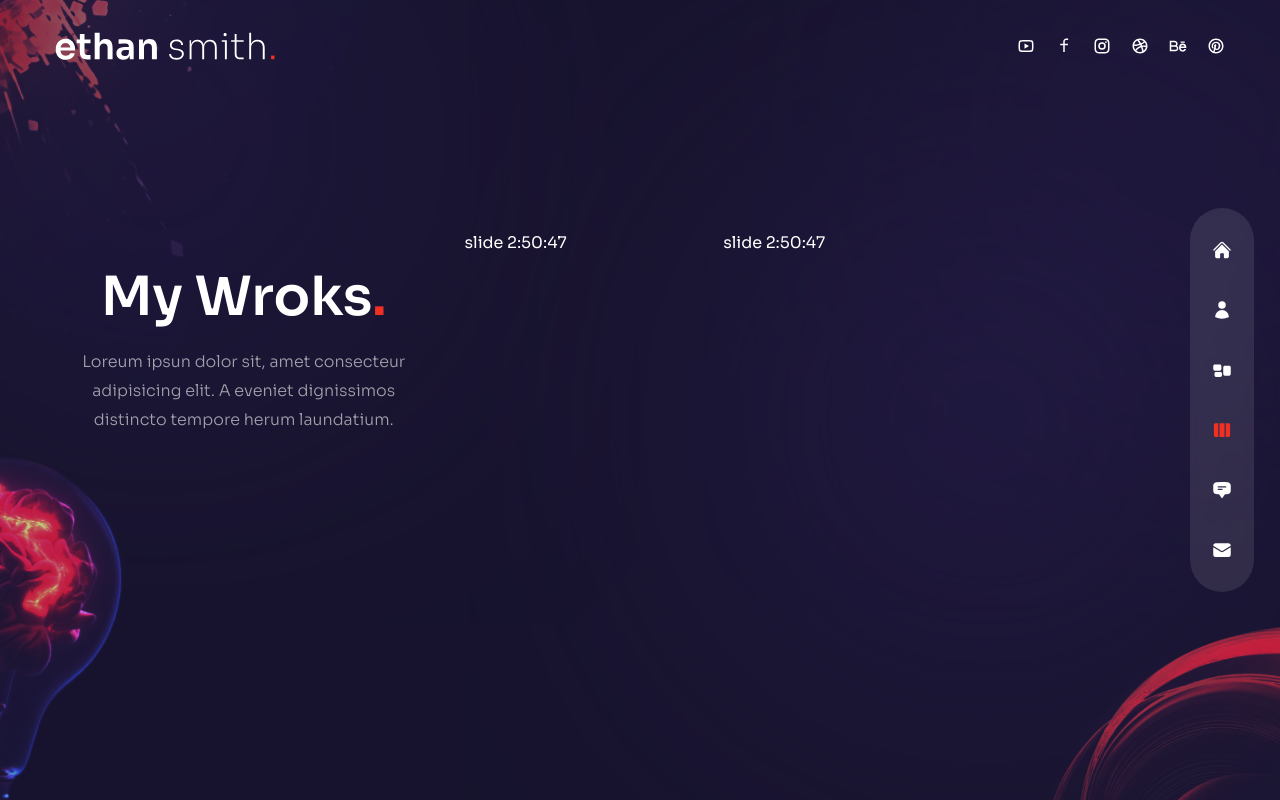
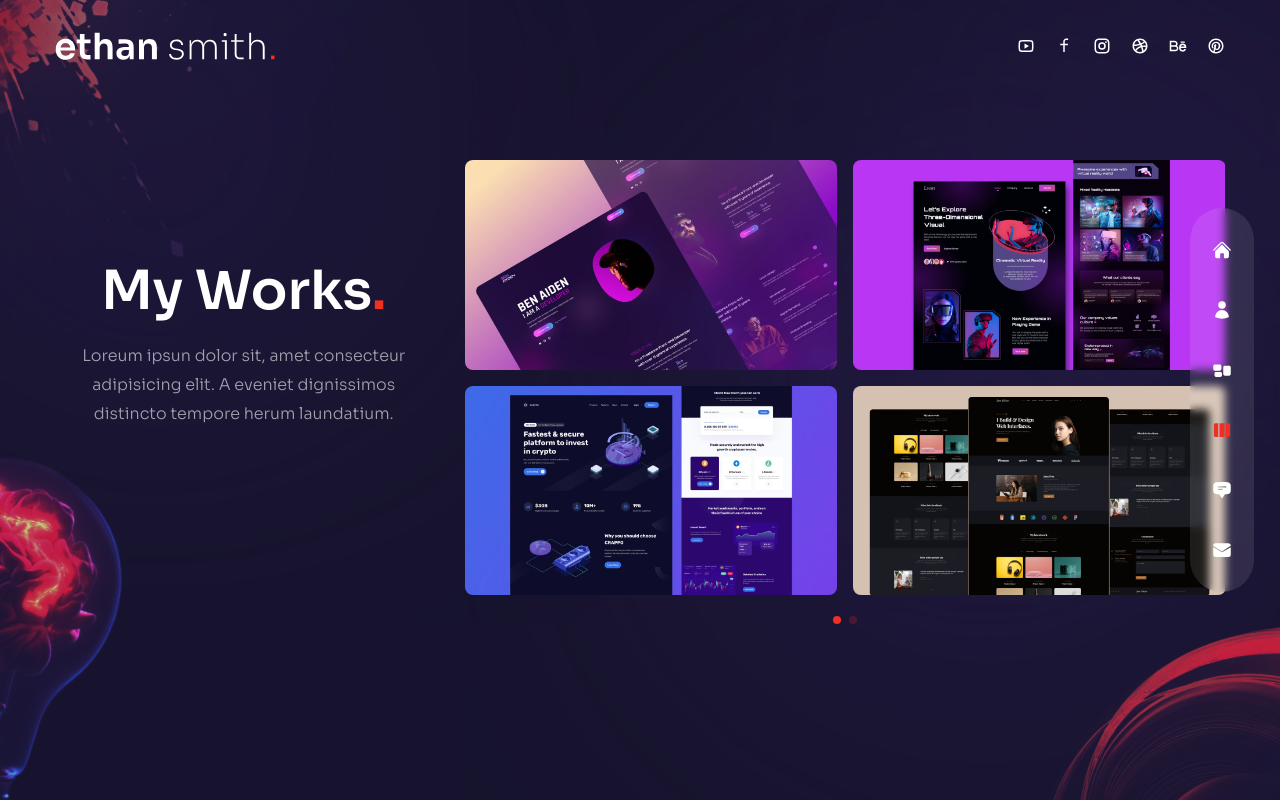
Before and after one commit to inkerton/Ethan_portfolio, a Next.js app: page /work in a window 1280 px wide. Built offline with nearby package versions, Linux system fonts and the light colour scheme.

Commit message:
contact , testimonial, work pages

```diff
--- a/components/TestimonialSlider.js
+++ b/components/TestimonialSlider.js
@@ -1,5 +1,5 @@
 // testimonial data
-const testimonialData = [
+export const testimonialData = [
   {
     image: '/t-avt-1.png',
     name: 'Anne Smith',
@@ -23,8 +23,74 @@
   },
 ];
 
+//import swiper react components
+import {Swiper, SwiperSlide} from 'swiper/react';
+
+//import swiper styles
+import 'swiper/css';
+import 'swiper/css/navigation';
+import 'swiper/css/pagination';
+
+
+//import required modules
+import { Navigation, Pagination } from 'swiper';
+
+//icone
+import { FaQuoteLeft } from 'react-icons/fa';
+
+//next image
+import Image from 'next/image';
+
+
 const TestimonialSlider = () => {
-  return <div>Testimonial Slider</div>;
+  return (
+    <Swiper
+      navigation={true}
+      pagination={{
+        clickable: true,
+      }}
+      modules={[ Navigation, Pagination]}
+      className='h-[400px]'
+    >
+      {
+        testimonialData.map((person,index) => {
+          return (
+            <SwiperSlide key={index}>
+              <div className='flex flex-col items-center md:flex-row gap-x-8 h-full px-16'>
+                {/* avatar, name, position */}
+                <div className='w-full max-w-[300px] flex flex-col xl:justify-center items-center rlative mx-auto xl:mx-0'>
+                  <div className='flex flex-col justify-center text-center'>
+                    {/* avatar */}
+                    <div className='mb-2 mx-auto'>
+                      <Image src={person.image} width={100} height={100} alt='' />
+                    </div>
+                    {/* name */}
+                    <div className='text-lg'>{person.name}</div>
+                    {/* position */}
+                    <div className='text[12px] uppercase font-etralight tracking-widest'>{person.position}</div>
+                  </div>
+                </div>
+                <div>
+                  {/* quote & messages */}
+                  <div className='flex-1 flex flex-col justify-center before:w-[1px] xl:before:bg-white/20 xl:before:absolute xl:before:left-0 xl:before:h-[200px] relative xl:pl-20'>
+                    {/* quote icon */}
+                    <div className='mb-4'>
+                      <FaQuoteLeft className='text-4xl xl:text-6xl text-white/20 mx-auto md:m-0 '/>
+                    </div>
+
+                      {/* message */}
+                    <div className='xl:text-lg text-center md:text-left'>
+                      {person.message}
+                    </div>
+                  </div>
+                </div>
+              </div>
+            </SwiperSlide>
+          );
+        })
+      }
+    </Swiper>
+  );
 };
 
 export default TestimonialSlider;
--- a/components/WorkSlider.js
+++ b/components/WorkSlider.js
@@ -11,7 +11,10 @@
 import { Pagination } from 'swiper';
 
 //icone
-import { RxArrowTopRight } from 'react-icons/bs';
+import { BsArrowRight, RxArrowTopRight } from 'react-icons/bs';
+
+//next image
+import Image from 'next/image';
 
 // data
 const workSlider = {
@@ -62,28 +65,52 @@
 const WorkSlider = () => {
   return (
     <Swiper
-      breakpoints ={{
-        320: {
-          slidesPerView: 1,
-          spaceBetween: 15,
-        },
-        640: {
-          slidesPerView: 3,
-          spaceBetween: 15,
-        },
-      }}
+      spaceBetween={10}
       freeMode={true}
       pagination={{
         clickable: true,
       }}
       modules={[ Pagination]}
-      className='h-[240px] sm:h-[340px]'
+      className='h-[280px] sm:h-[480px]'
     >
       {
         workSlider.slides.map((slide,index) => {
           return (
             <SwiperSlide key={index}>
-              slide 2:50:47
+              <div className='grid grid-cols-2 grid-rows-2 gap-4 cursor-pointer'>
+                {slide.images.map((image, index) => {
+                  return (
+                    <div
+                    className='relative rounded-lg overflow-hidden flex items-center justify-center group'
+                    key={index}
+                    >
+                      <div className='flex items-center justify-center relative overflow-hidden group'>
+                        {/* image */}
+                        <Image src={image.path} width={500} height={300} alt='' />
+                        {/* overlay gradient */}
+                        <div className='absolute inset-0 bg-gradient-to-l from-transparent via-[#e838cc] to-[#4a22bd] opacity-0 group-hover:opacity-80 transition-all duration-700'></div>
+                        {/* title */}
+                        <div className='absolute bottom-0 translate-y-full group-hover:-translate-y-10 group-hover:xl:-translate-y-20 transition-all duration-300'>
+                          <div className='flex items-center gap-x-2 text-[13px] tracking-[0.2em]'>
+                            {/* title part1 */}
+                            <div className='delay-100'>
+                              LIVE
+                            </div>
+                            {/* title part2 */}
+                            <div  className={'translate-y-[500%] group-hover:translate-y-0 transition-all duration-300 delay-150'}>
+                              PROJECT
+                            </div>
+                            {/* icon */}
+                            <div className='text-xl translate-y-[500%] group-hover:translate-y-0 transition-all duration-300 delay-200'>
+                              <BsArrowRight />
+                            </div>
+                          </div>
+                        </div>
+                      </div>
+                    </div>
+                  );
+                })}
+              </div>
             </SwiperSlide>
           );
         })
--- a/pages/contact/index.js
+++ b/pages/contact/index.js
@@ -1,5 +1,53 @@
+//components
+import Circles from '../../components/Circles';
+
+//icons
+import { BsArrowRight } from 'react-icons/bs';
+
+//framer
+import {motion} from 'framer-motion';
+
+//variants
+import {fadeIn} from '../../variants';
+
 const Contact = () => {
-  return <div>Contact</div>;
+  return (
+  <div className='h-full bg-primary/30'>
+    <div className='container mx-auto py-32 text-center xl:text-left flex items-center justify-center h-full'>
+      {/* text & form */}
+      <div className='flex flex-col w-full max--[700px]'>
+        {/* text */}
+        <motion.h2
+        variants={fadeIn('up',0.2)}
+        initial="hidden"
+        animate="show"
+        exit="hidden"
+        className='h2 text-center mb-12'>
+          Let's <span className='text-accent'>connect.</span>
+        </motion.h2>
+          {/* form */}
+          <motion.form
+          variants={fadeIn('up',0.4)}
+          initial="hidden"
+          animate="show"
+          exit="hidden"
+          className='flex-1 flex flex-col gap-6 w-full mx-auto' >
+            {/* input group */}
+            <div className='flex gap-x-6 w-full'>
+              <input type='text' placeholder='name' className='input' />
+              <input type='text' placeholder='email' className='input' />
+            </div>
+              <input type='text' placeholder='subject' className='input' />
+              <textarea placeholder='message' className='textarea'></textarea>
+              <button className='btn rounded-full border border-white/50 max-w-[170px] px-8 transition-all durtion-300 flex items-center justify-center overflow-hidden hover:border-accent group'>
+                <span className='group-hover:-translate-y-[120%] group-hover:opacity-0 transition-all duration-500'>Let's talk</span>
+                <BsArrowRight className='-translate-y-[120%] opacity-0 group-hover:flex group-hover:-translate-y-0 group-hover:opacity100 transition-all duration-300 absolute text-[22px]'/>
+              </button>
+          </motion.form>
+      </div>
+    </div>
+  </div>
+  );
 };
 
 export default Contact;
--- a/pages/testimonials/index.js
+++ b/pages/testimonials/index.js
@@ -1,5 +1,35 @@
+//components
+import TestimonialSlider from "../../components/TestimonialSlider";
+
+//framer-motion
+import { motion } from 'framer-motion';
+import { fadeIn } from '../../variants';
+
 const Testimonials = () => {
-  return <div>Testimonials</div>;
+  return (
+    <div className='h-full bg-primary/30 py-32 text-center'>
+      <div className='container mx-auto h-full flex flex-col justify-center'>
+        {/* title */}
+        <motion.h2
+        variants={fadeIn('up',0.2)}
+        initial="hidden"
+        animate="show"
+        exit="hidden"
+        className='h2 mb-8 xl:mb-0'>
+          What clients <span className='text-accent'>say.</span>
+        </motion.h2>
+        {/* slider */}
+        <motion.div
+          variants={fadeIn('up',0.2)}
+          initial="hidden"
+          animate="show"
+          exit="hidden"
+        >
+          <TestimonialSlider />
+        </motion.div>
+      </div>
+    </div>
+  );
 };
 
 export default Testimonials;
--- a/pages/work/index.js
+++ b/pages/work/index.js
@@ -20,8 +20,8 @@
             initial="hidden"
             animate="show"
             exit="hidden"
-            className="h2 xl:mt-8">
-              My Wroks<span className="text-accent">.</span>
+            className="h2 mt-24">
+              My Works<span className="text-accent">.</span>
             </motion.h2>
             <motion.p
             variants={fadeIn('up', 0.4)}
```
